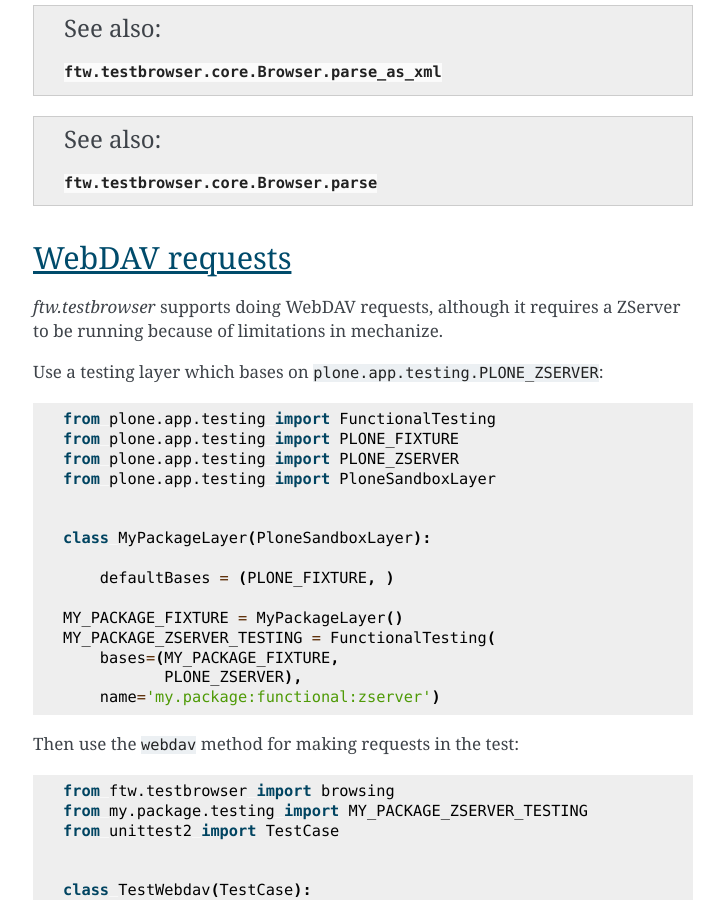
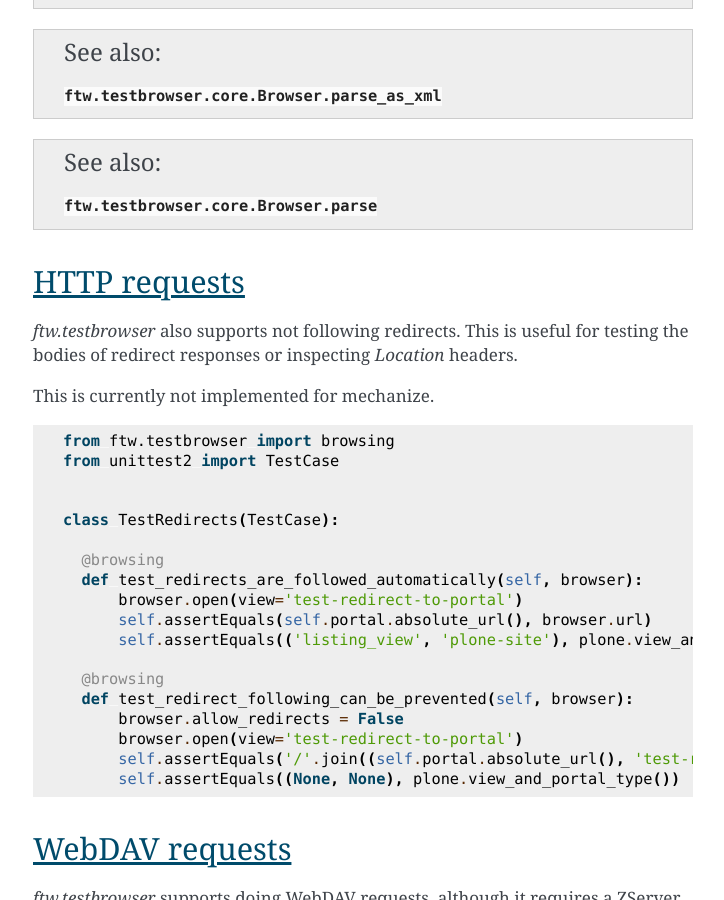
Before and after one commit to 4teamwork/ftw.testbrowser, a Sphinx documentation site: the page built from docs/source/userdoc.rst, in a window 1280 px wide and 900 px high, scrolled down 10604 px. Shown: the whole window, without its empty margins (387-1111 px from the left). Built offline with Sphinx 7.4.7, drawn with Linux system fonts in a browser that asks for light colours; some of the changed text lies outside the part shown.

Commit message:
Add an `allow_redirects` property to `browser` for being able to block following redirects.

```diff
--- a/docs/HISTORY.txt
+++ b/docs/HISTORY.txt
@@ -5,7 +5,8 @@ Changelog
 1.30.1 (unreleased)
 -------------------
 
-- Nothing changed yet.
+- Add an `allow_redirects` property to `browser` for being able to block
+  following redirects. [Rotonen]
 
 
 1.30.0 (2018-08-03)
--- a/docs/source/userdoc.rst
+++ b/docs/source/userdoc.rst
@@ -483,6 +483,36 @@ Re-parsing with another parser:
 .. seealso:: :py:mod:`ftw.testbrowser.core.Browser.parse`
 
 
+HTTP requests
+===============
+
+`ftw.testbrowser` also supports not following redirects. This is useful for
+testing the bodies of redirect responses or inspecting `Location` headers.
+
+This is currently not implemented for mechanize.
+
+.. code:: py
+
+    from ftw.testbrowser import browsing
+    from unittest2 import TestCase
+
+
+    class TestRedirects(TestCase):
+
+      @browsing
+      def test_redirects_are_followed_automatically(self, browser):
+          browser.open(view='test-redirect-to-portal')
+          self.assertEquals(self.portal.absolute_url(), browser.url)
+          self.assertEquals(('listing_view', 'plone-site'), plone.view_and_portal_type())
+
+      @browsing
+      def test_redirect_following_can_be_prevented(self, browser):
+          browser.allow_redirects = False
+          browser.open(view='test-redirect-to-portal')
+          self.assertEquals('/'.join((self.portal.absolute_url(), 'test-redirect-to-portal')), browser.url)
+          self.assertEquals((None, None), plone.view_and_portal_type())
+
+
 WebDAV requests
 ===============
 
```
Also changed, not shown: 5 other files.
